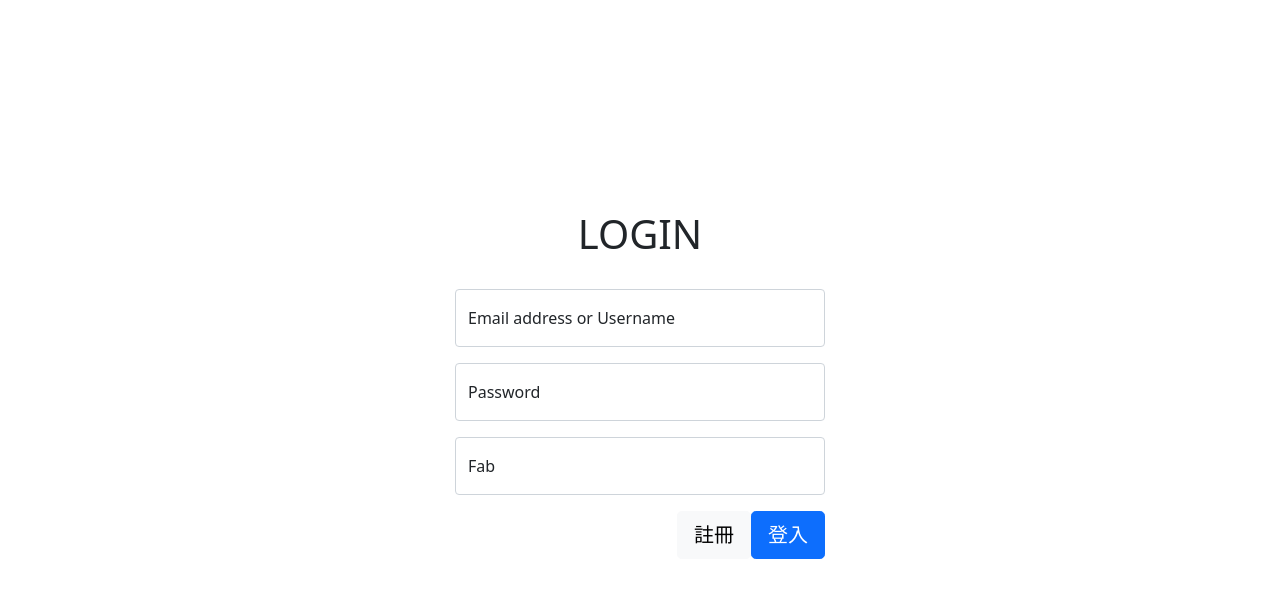
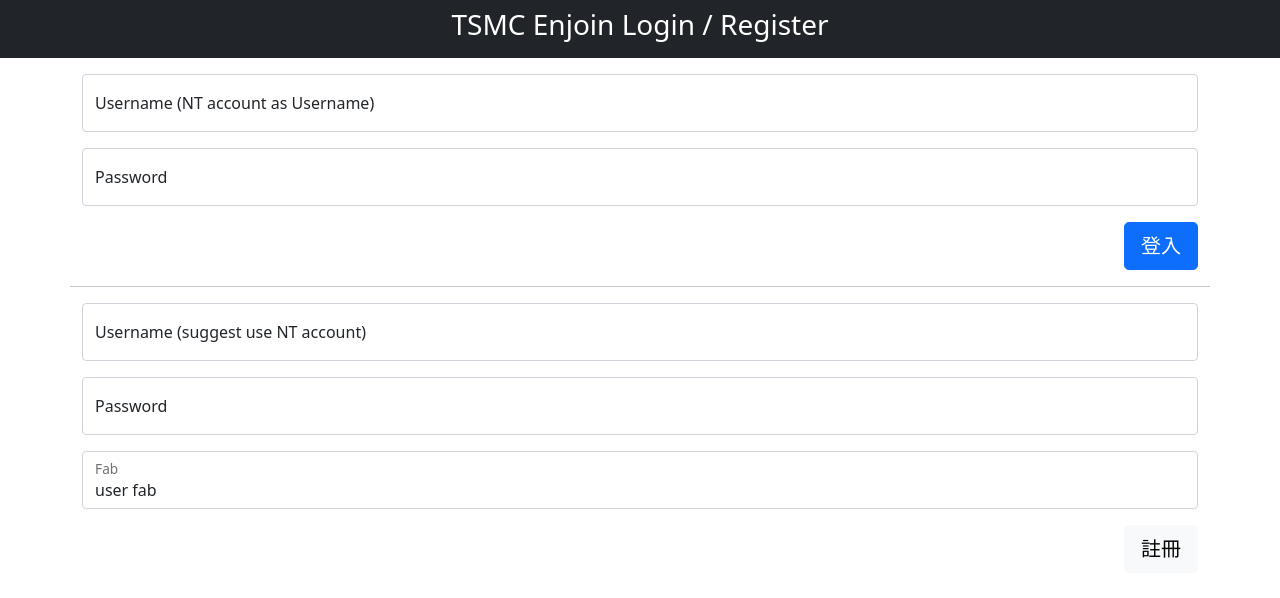
Before and after one commit to AmberWow123/TSMC-Enjoin, a plain HTML site: page static/LoginRegister/index.html in a window 1280 px wide. Drawn offline with nearby package versions, Linux system fonts and the light colour scheme.

Commit message:
edit on loginRegisterPage

```diff
--- a/static/LoginRegister/css/loginStyle.css
+++ b/static/LoginRegister/css/loginStyle.css
@@ -6,7 +6,6 @@
 }
 
 body {
-  display: flex;
   align-items: center;
   justify-content: center;
 }
--- a/static/LoginRegister/index.html
+++ b/static/LoginRegister/index.html
@@ -14,38 +14,83 @@
 
 <body>
   <div id="app">
+    <div class="container-fluid bg-dark py-2 mb-3">
+      <div class="container">
+        <a href="/" class="text-decoration-none">
+          <h1 class="text-white h3">
+            TSMC Enjoin Login / Register
+          </h1>
+        </a>
+      </div>
+    </div>
     <div class="container">
       <div class="row justify-content-center">
-        <h1 class="h1 mb-3 font-weight-normal">
-          LOGIN
-        </h1>
-        <div>
-          <form id="form" class="form-signIn" @submit.prevent="login">
+                <div>
+          <form id="loginform" class="form-sign" @submit.prevent="login">
             <div class="form-floating mb-3">
-              <input type="text" class="form-control userEmail" id="username" placeholder="username or email"
+              <input type="text" class="form-control userEmail" id="username" placeholder="username"
                 v-model="user.id" required autofocus>
-              <label for="username">Email address or Username</label>
+              <label for="username">Username (NT account as Username)</label>
             </div>
             <div class="form-floating mb-3">
               <input type="password" class="form-control userPw" id="password" placeholder="Password" v-model="user.password"
                 required>
               <label for="password">Password</label>
             </div>
-            <div class="form-floating mb-3">
-              <input type="number" min="0" class="form-control userFab" id="fab" placeholder="12"
-                v-model="user.fab" required>
-              <label for="Fab">Fab</label>
-            </div>
             <ul class="d-flex justify-content-end list-unstyled mt-3">
-              <li>
-                <button class="btn btn-lg btn-light" type="button" @click="create">註冊</button>
-              </li>
               <li>
                 <button class="loginBtn btn btn-lg btn-primary" type="submit">登入</button>
               </li>
             </ul>
           </form>
         </div>
+        <hr>
+        <div>
+          <form id="registerform" class="form-sign" @submit.prevent="create">
+            <div class="form-floating mb-3">
+              <input type="text" class="form-control userEmail" id="R_username" placeholder="register username"
+                v-model="register.id" required autofocus>
+              <label for="R_username">Username (suggest use NT account)</label>
+            </div>
+            <div class="form-floating mb-3">
+              <input type="password" class="form-control userPw" id="R_password" placeholder="Password" v-model="register.password"
+                required>
+              <label for="R_password">Password</label>
+            </div>
+            <div class="form-floating mb-3">
+              <select id="R_fab" v-model="register.epidemic_prevention_group" class="form-control">
+                <option disabled value="">user fab</option>
+                <option value="F2_F5">F2_F5</option>
+                <option value="F3">F3</option>
+                <option value="F6">F6</option>
+                <option value="F7">F7</option>
+                <option value="F8">F8</option>
+                <option value="F12P1">F12P1</option>
+                <option value="F12P4">F12P4</option>
+                <option value="F12P7">F12P7</option>
+                <option value="F14P1">F14P1</option>
+                <option value="F14P3">F14P3</option>
+                <option value="F14P5">F14P5</option>
+                <option value="F14P7">F14P7</option>
+                <option value="F15A">F15A</option>
+                <option value="F15B">F15B</option>
+                <option value="F18P1">F18P1</option>
+                <option value="AP2">AP2</option>
+                <option value="AP3">AP3</option>
+                <option value="CP03">CP03</option>
+                <option value="Epistar Office">Epistar Office</option>
+              </select>
+              <label for="R_fab">Fab</label>
+            </div>
+            <ul class="d-flex justify-content-end list-unstyled mt-3">
+              <li>
+                <button class="btn btn-lg btn-light" type="submit">註冊</button>
+              </li>
+            </ul>
+          </form>
+        </div>
+
+
       </div>
     </div>
   </div>
--- a/static/LoginRegister/js/login.js
+++ b/static/LoginRegister/js/login.js
@@ -8,7 +8,11 @@
       user: {
         id: "",
         password: "",
-        fab: ""
+      },
+      register: {
+        id: "",
+        password: "",
+        epidemic_prevention_group: ""
       },
     };
   },
@@ -39,7 +43,7 @@
 
     create() {
       axios
-        .post(`${this.apiUrl}/Account/Create`, this.user)
+        .post(`${this.apiUrl}/Account/Create`, this.register)
         .then((res) => {
           console.log(res);
           alert(res.data.message);
@@ -49,59 +53,5 @@
           console.log(err);
         });
     },
-
-    loginForm() {
-      const formData = new FormData()
-      formData.append('id', this.user.id)
-      formData.append('password', this.user.password)
-      formData.append('fab',this.user.fab)
-
-      axios
-        .post(`${this.apiUrl}/Account/Login`, formData)
-        .then((res) => {
-          console.log(res);
-          if (res.data.message==="成功登入") {
-            const { token, expired, _id, id } = res.data;
-            // Warn!
-            // console.log('expired:',expired) // gives 'undefined'
-            document.cookie = `Token=${token};expires=${new Date(
-              expired
-            )}; path=/`;
-            document.cookie = `_id=${_id}; path=/`
-            document.cookie = `id=${id}; path=/`
-            window.location.href = `../profile?id=${this.user.id}`;
-          } else {
-            alert(res.data.message);
-          }
-        })
-        .catch((err) => {
-          console.log(err);
-        });
-    },
-
-    createForm() {
-      const formData = new FormData()
-      formData.append('id', this.user.id)
-      formData.append('password', this.user.password)
-      formData.append('fab',this.user.fab)
-
-      axios
-        .post(`${this.apiUrl}/Account/Create`, formData)
-        .then((res) => {
-          console.log(res);
-          if (res.data.success) {
-            const { token, expired } = res.data;
-            document.cookie = `Token=${token};expires=${new Date(
-              expired
-            )}; path=/`;
-            //window.location = "group.html";
-          } else {
-            alert(res.data.message);
-          }
-        })
-        .catch((err) => {
-          console.log(err);
-        });
-    },
   },
 }).mount("#app");
```
